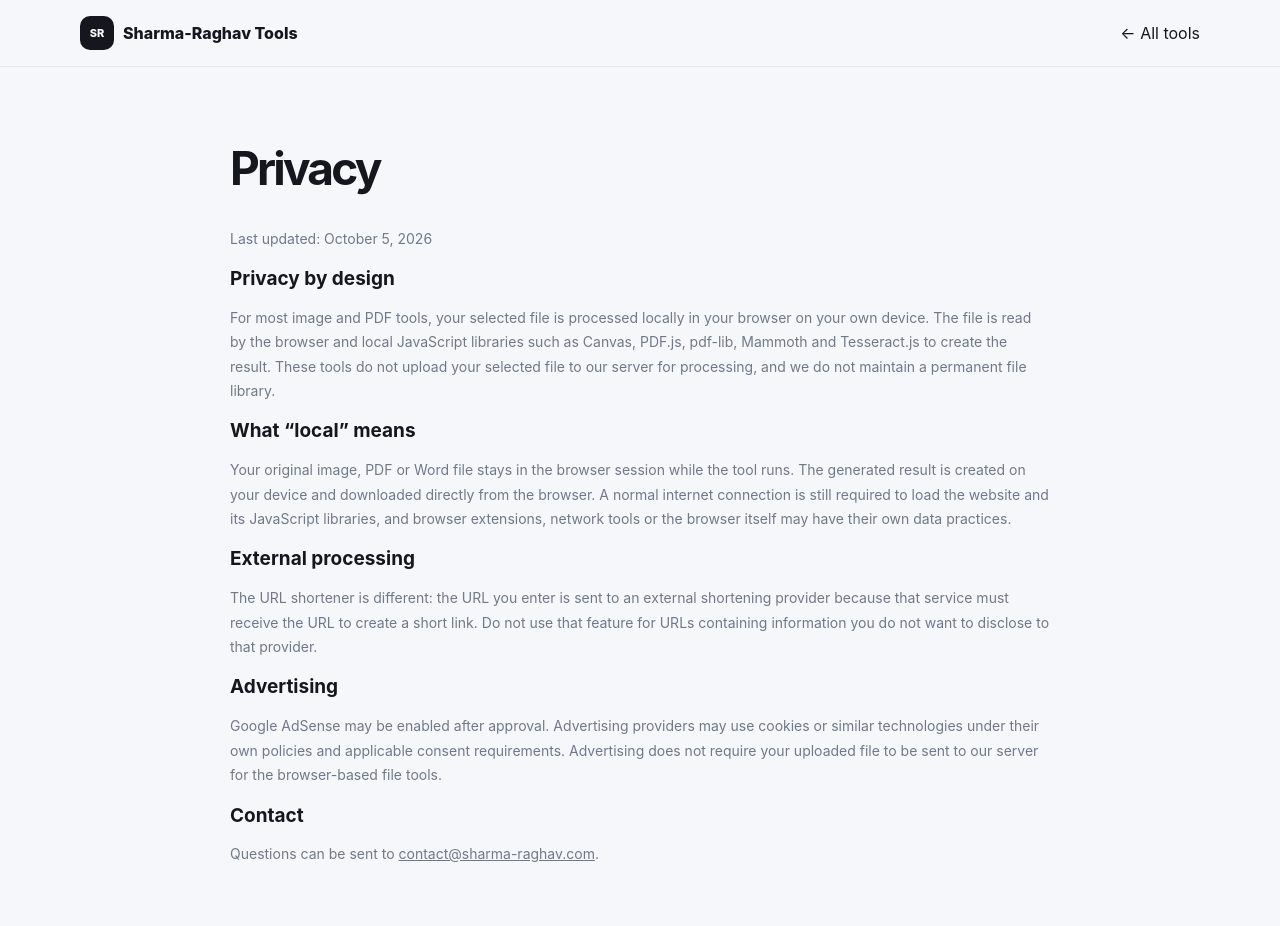
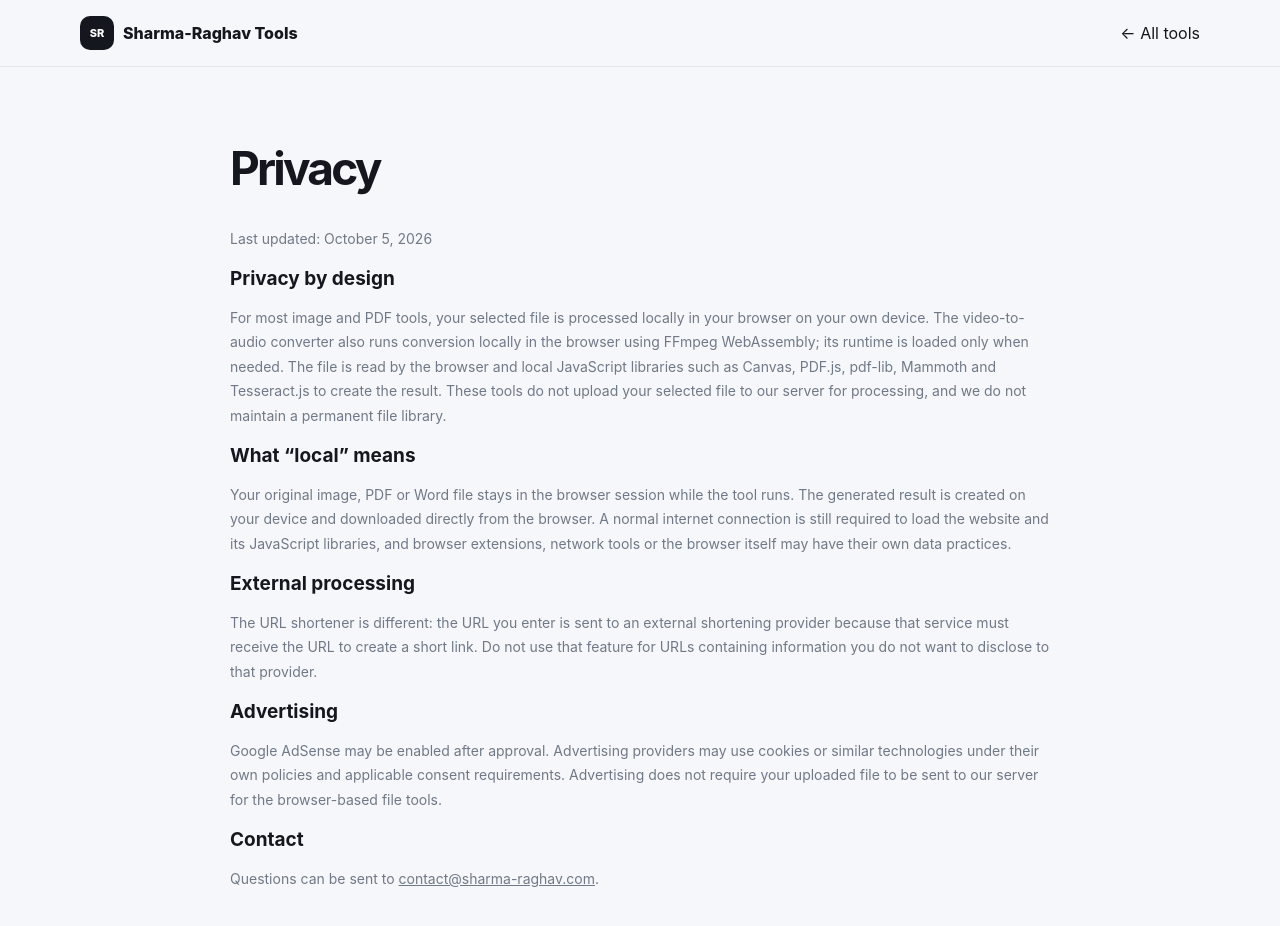
Before and after one commit to raghav19sh/sharma-raghav-tools, a Next.js app: page /privacy in a window 1280 px wide. Shown: the top 926 px of the page. Built offline with nearby package versions, Linux system fonts and the light colour scheme.

Commit message:
Document local video conversion privacy

```diff
--- a/src/app/privacy/page.tsx
+++ b/src/app/privacy/page.tsx
@@ -3,7 +3,7 @@ const Header=()=> <header className="topbar"><div className="container nav"><Lin
 
 export default function Privacy(){return <div className="site"><Header/><main className="container legal"><h1>Privacy</h1><p>Last updated: October 5, 2026</p>
 <h2>Privacy by design</h2>
-<p>For most image and PDF tools, your selected file is processed locally in your browser on your own device. The file is read by the browser and local JavaScript libraries such as Canvas, PDF.js, pdf-lib, Mammoth and Tesseract.js to create the result. These tools do not upload your selected file to our server for processing, and we do not maintain a permanent file library.</p>
+<p>For most image and PDF tools, your selected file is processed locally in your browser on your own device. The video-to-audio converter also runs conversion locally in the browser using FFmpeg WebAssembly; its runtime is loaded only when needed. The file is read by the browser and local JavaScript libraries such as Canvas, PDF.js, pdf-lib, Mammoth and Tesseract.js to create the result. These tools do not upload your selected file to our server for processing, and we do not maintain a permanent file library.</p>
 <h2>What “local” means</h2>
 <p>Your original image, PDF or Word file stays in the browser session while the tool runs. The generated result is created on your device and downloaded directly from the browser. A normal internet connection is still required to load the website and its JavaScript libraries, and browser extensions, network tools or the browser itself may have their own data practices.</p>
 <h2>External processing</h2>
```
